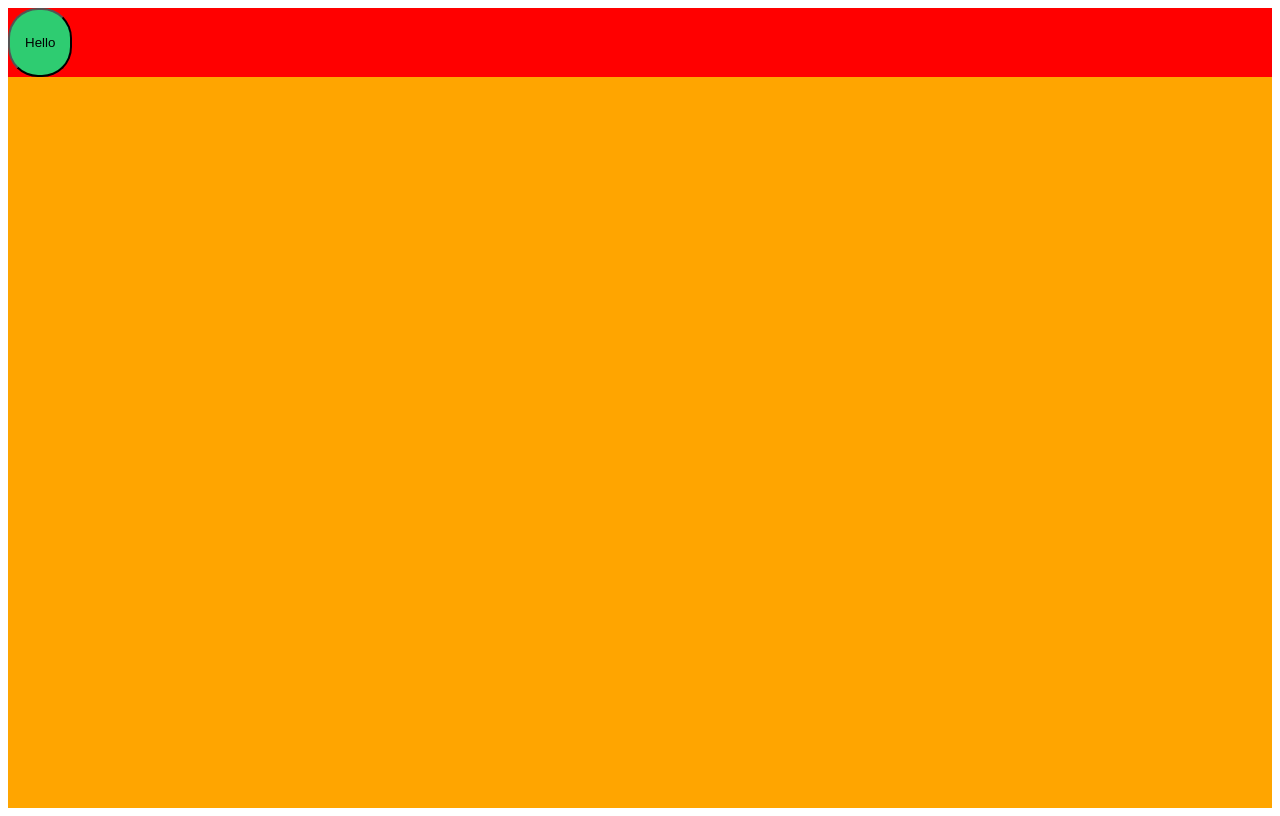
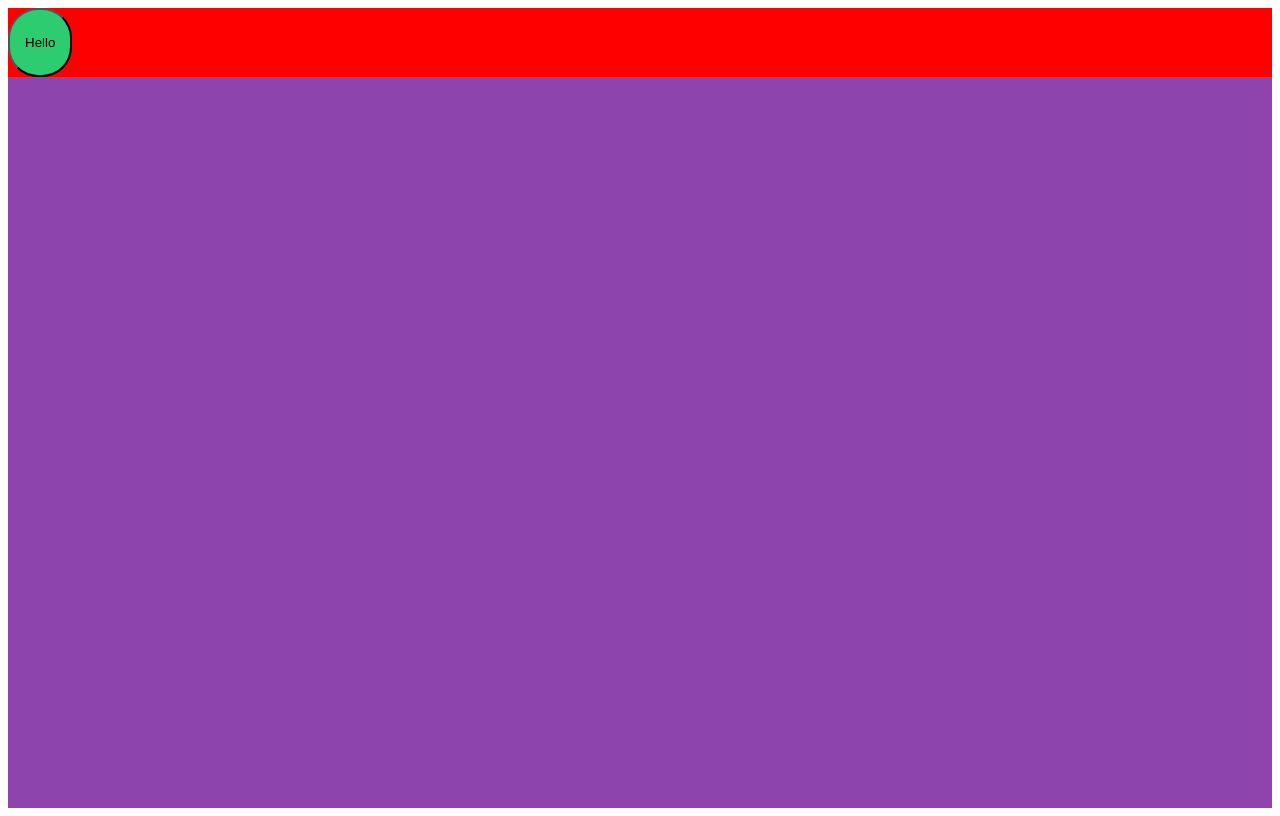
Before and after one commit to ikda/styled-component, a React (Create React App) app: page / in a window 1280 px wide. Built offline with nearby package versions, Linux system fonts and the light colour scheme.

Commit message:
#nesting practice

```diff
--- a/src/App.js
+++ b/src/App.js
@@ -7,7 +7,7 @@ const Container = styled.div`
 	width: 100%;
 	background-color: #95a5a6;
 	${Card} {
-		background-color: orange;
+		background-color: ${props => props.theme.mainColor};
 	}
 `;
 
```
